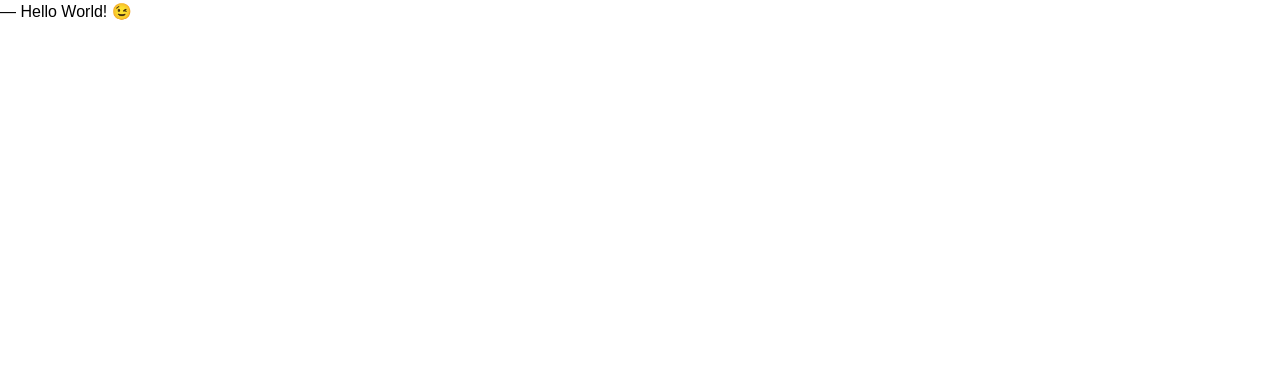
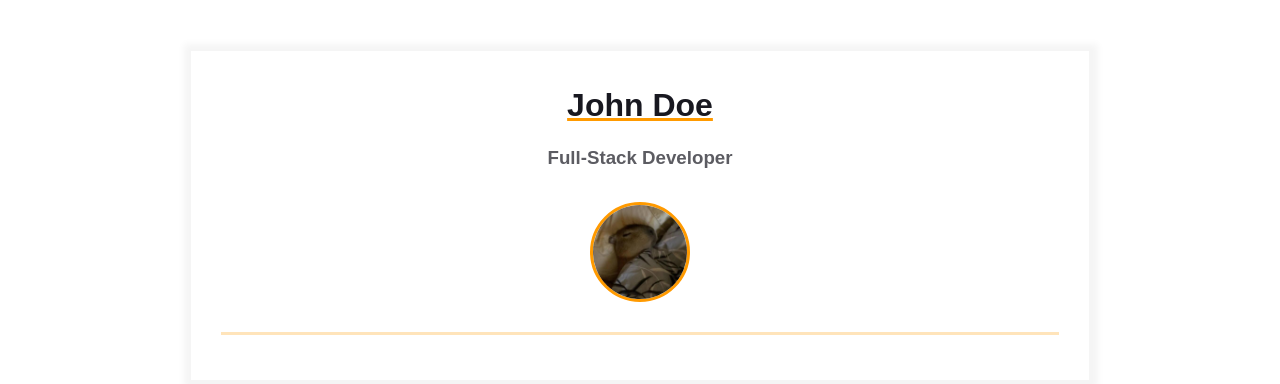
Before and after one commit to peperoni4/homepage, a plain HTML site: page index.html in a window 1280 px wide. Drawn offline with Linux system fonts and the light colour scheme.

Commit message:
Add resume primary content template

```diff
--- a/index.html
+++ b/index.html
@@ -7,6 +7,29 @@
     <meta name="viewport" content="width=device-width, initial-scale=1.0" />
   </head>
   <body>
-    ― Hello World! &#x1F609;
+    <main>
+      <div class="resume">
+        <div class="container">
+          <div class="resume__block">
+            <h1 class="contact-info__header">John Doe</h1>
+            <h3 class="contact-info__sub-header">Full-Stack Developer</h3>
+
+            <div class="contact_info_container fh">
+              <div class="contact-info__block"></div>
+
+              <div class="contact-info__block contact-info__block--center">
+                <img
+                  class="contact-info__avatar"
+                  src="assets/avatar.png"
+                  alt="Avatar"
+                />
+              </div>
+
+              <div class="contact-info__block"></div>
+            </div>
+          </div>
+        </div>
+      </div>
+    </main>
   </body>
 </html>
```
Also changed, not shown: assets/avatar.png (added).
